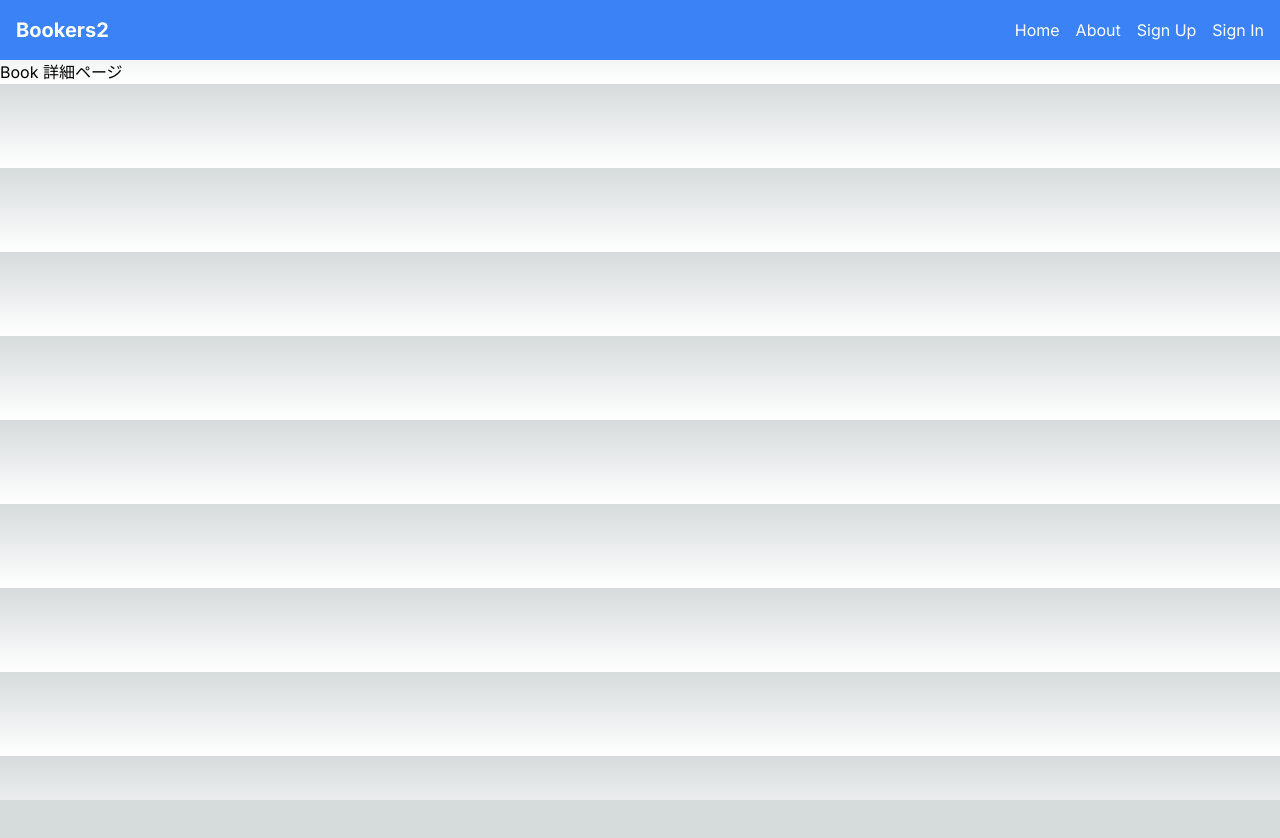
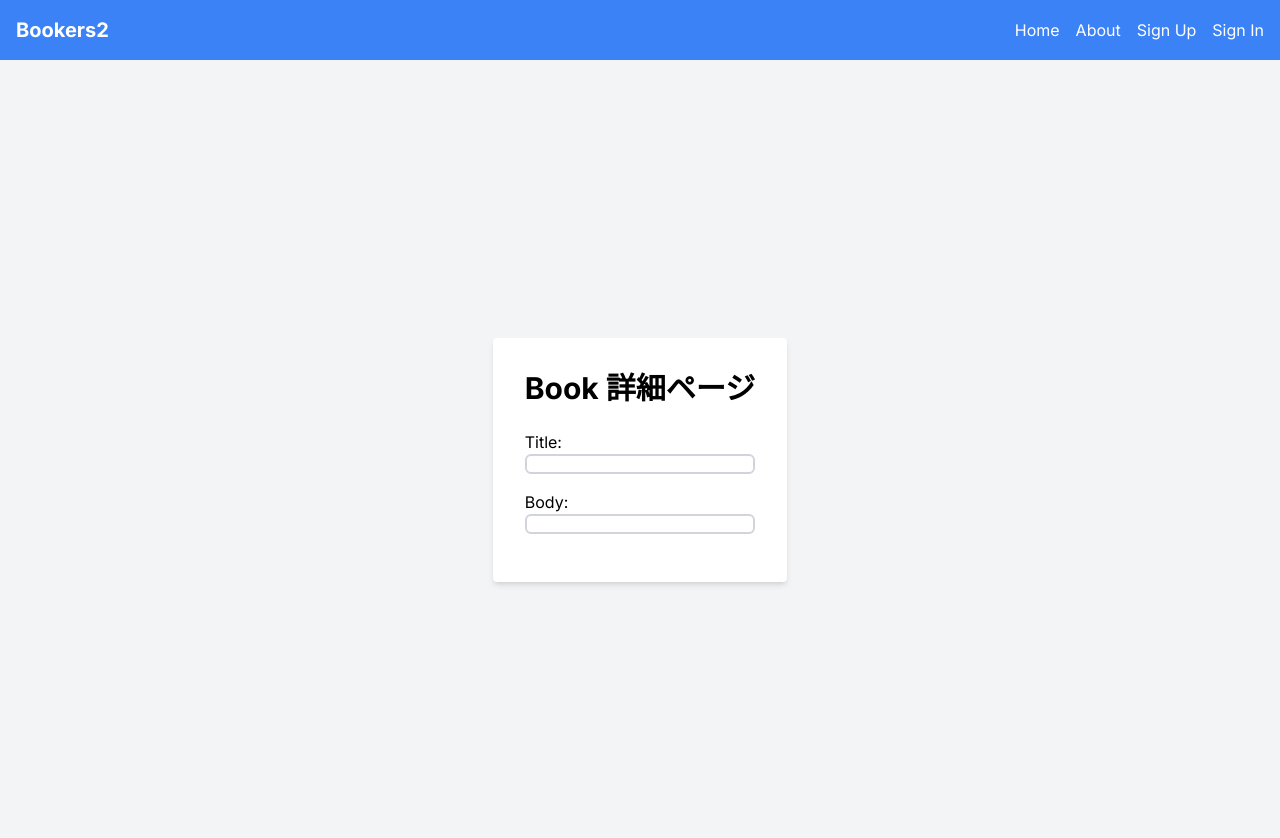
Before and after one commit to j19015/Next_Go_Bookers2, a Next.js app in the folder frontend/: page /books/1 in a window 1280 px wide. Shown: the top 838 px of the page. Before the commit the page ends 800 px from the top, so only its background shows below. Built offline with nearby package versions, Linux system fonts and the light colour scheme; no server answers.

Commit message:
books/show レイアウト作成&処理内容作成

```diff
--- a/frontend/src/app/books/[id]/page.tsx
+++ b/frontend/src/app/books/[id]/page.tsx
@@ -1,14 +1,75 @@
-import React from 'react';
+//クライアントサイドのレンダリングであることを伝える
+"use client"
+
+import React, { useEffect, useState, FormEvent } from 'react';
 //nextでページ遷移を行うため
 import Link from 'next/link';
 //Headerコンポーネとをimport
 import Header from '@/components/base/Header/Header'
+//newBookをimort
+import { getBook } from '@/features/books/api/get_book';
+//interfaceをimport
+import { BookListItem,ServerResponse} from "@/const/books/interface";
+//ResponseUserをimport
+import { ResponseUser } from '@/const/users/interface';
+//sessionを取得する関数をimport
+import { sessionConfirm } from '@/features/users/api/session';
+// Next.js の useRouter フックを使用する
+import { useParams, useRouter } from 'next/navigation';
+
 
 const Home = () => {
+
+  const router = useParams();
+  const {id}= router;
+
+  //title,bodyを定義
+  const [book,setBook]=useState<BookListItem | null>(null);
+
+  //getBookを定義
+  const fetchBook=async()=>{
+    try {
+      //idが文字であり、numberに変更した際にエラーにならないこと
+      if (typeof id === "string" && !isNaN(Number(id))) {
+
+        const res: BookListItem | ServerResponse = await getBook(Number(id));
+
+        if ('error' in res) {
+          console.error('Error fetching book data:', res.error);
+        } else {
+          setBook(res);
+        }
+      }
+    }catch(error){
+      console.log("error",error)
+    }
+  }
+
+  useEffect(()=>{
+    fetchBook();
+  },[])
+
   return (
     <>
       <Header></Header>
-      <h1>Book 詳細ページ</h1>
+
+      <div className='min-h-screen flex items-center justify-center bg-gray-100'>
+        <div className='bg-white p-8 rounded shadow-md'>
+          <h1 className="text-3xl font-bold mb-6 text-black">Book 詳細ページ</h1>
+          <div className='mb-4'>
+            <label className='text-black mb-1'>
+              Title:
+              <p className="w-full border-2 border-gray-300 rounded-md p-2">{book?.title}</p>
+            </label>
+          </div>
+          <div className='mb-4'>
+            <label className='text-black mb-1'>
+              Body:
+              <p className="w-full border-2 border-gray-300 rounded-md p-2">{book?.body}</p>
+            </label>
+          </div>
+        </div>
+      </div>
     </>
   );
 };
--- a/frontend/src/app/books/page.tsx
+++ b/frontend/src/app/books/page.tsx
@@ -18,7 +18,6 @@ import { ResponseUser } from '@/const/users/interface';
 import { sessionConfirm } from '@/features/users/api/session';
 // Next.js の useRouter フックを使用する
 import { useRouter } from 'next/navigation';
-//Book型をimport
 
 const Home = () => {
 
```
